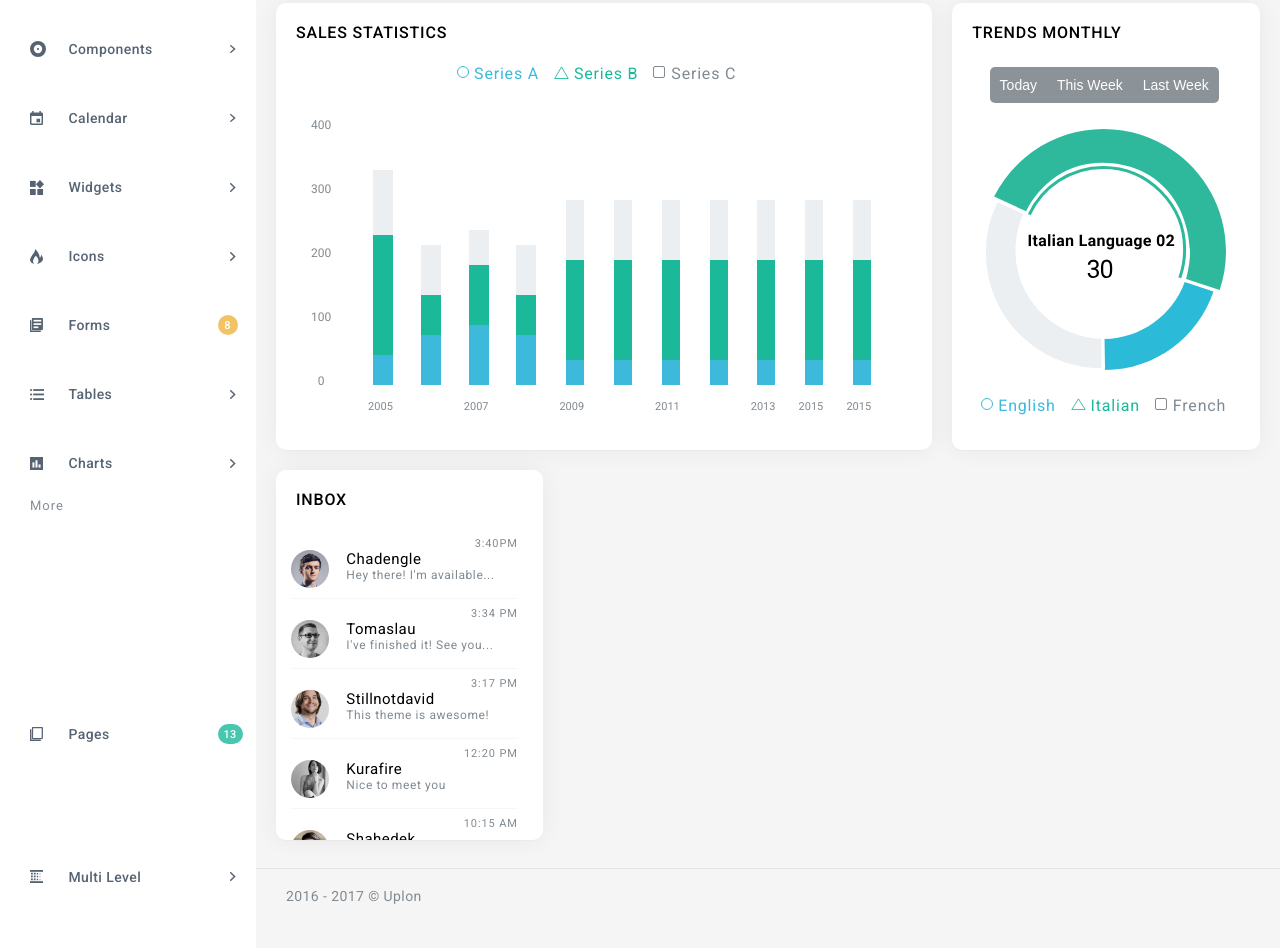
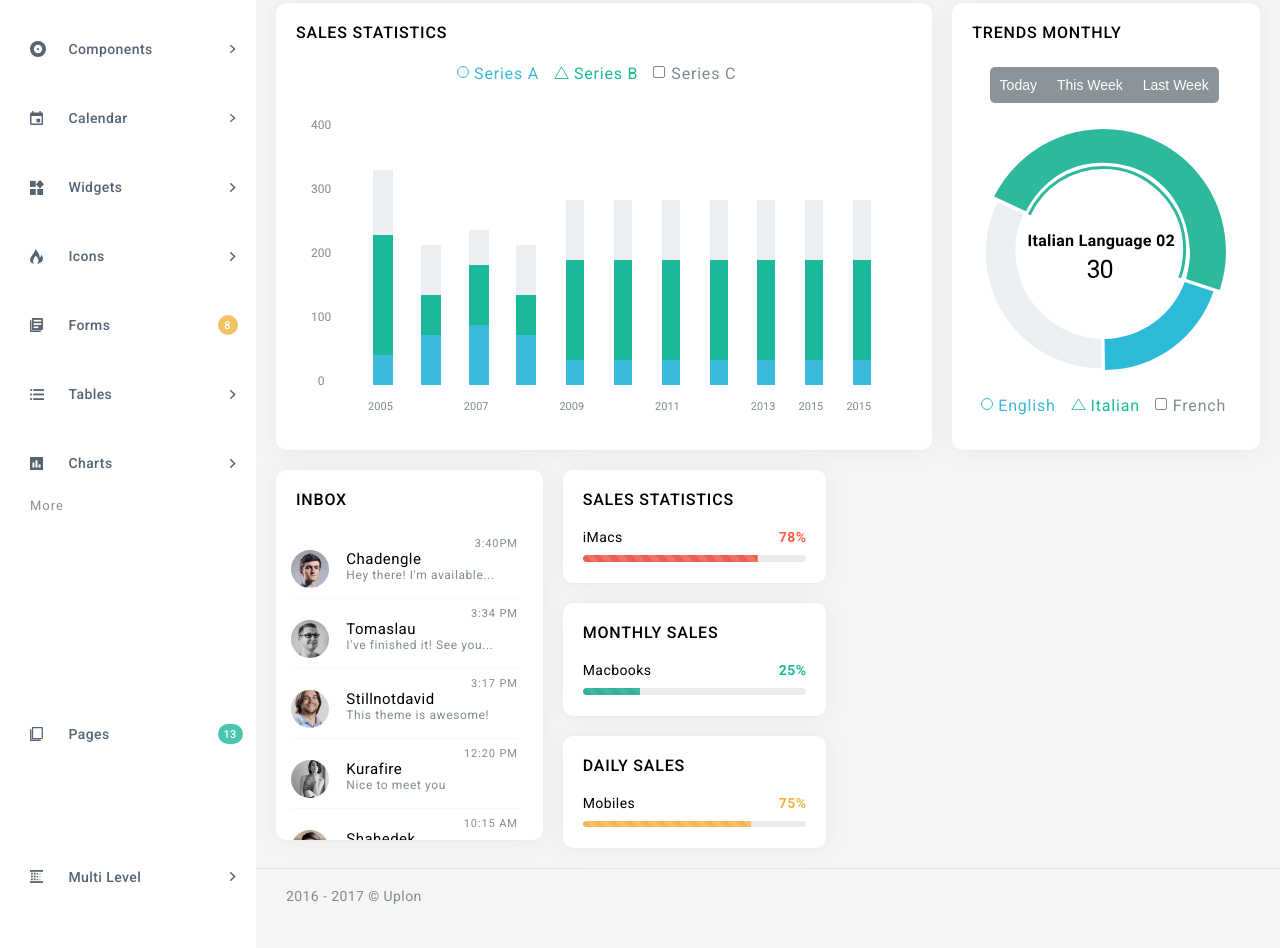
Before and after one commit to Cerebellam/07-Uplon, a plain HTML site: page index.html in a window 1280 px wide. Shown: the part 359-1307 px from the top of the page. Drawn offline with Linux system fonts and the light colour scheme; files whose address does not match are found by name.

Commit message:
Created Sales Section

```diff
--- a/Styles/styles.css
+++ b/Styles/styles.css
@@ -746,6 +746,57 @@ body{
 }
 
 
+.sales{
+    display: flex;
+    flex-wrap: wrap;
+    flex-direction: row;
+    width: 28%;
+}
+.sales .salesStats{
+    margin-bottom: 20px;
+    background: white;
+    box-shadow: 0 0 24px 0 rgba(0, 0, 0, 0.06), 0 1px 0 0 rgba(0, 0, 0, 0.02);
+    border-radius: 10px;
+
+}
+.sales .salesStats .title{
+    width: 100%;
+}
+.sales .salesStats .info{
+    display: flex;
+    flex-wrap: wrap;
+    margin-bottom: 5px;
+    padding: 0 20px;
+    width: calc(100% - 40px);
+    letter-spacing: 0.03em;
+    font-size: 14px;
+}
+.sales .salesStats .info .device{
+    width: 50%;
+}
+.sales .salesStats .info .percentage{
+    font-weight: 600;
+    text-align: right;
+    width: 50%;
+}
+.sales .salesStats .info .percentage.Pink{
+    color: #ff5d48;
+}
+.sales .salesStats .info .percentage.Green{
+    color: #1bb99a;
+}
+.sales .salesStats .info .percentage.Yellow{
+    color: #f1b53d;
+}
+
+.sales .salesStats .graph{
+    font-size: 14px;
+    font-weight: 600;
+    text-align: right;
+    width: calc(100% - 40px);
+    padding: 5px 20px;
+}
+
 
 
 .footer{
--- a/index.html
+++ b/index.html
@@ -338,9 +338,36 @@
                     </div>
                 </div>
                 <div class="sales">
-                    <div class="salesStats"></div>
-                    <div class="salesStats"></div>
-                    <div class="salesStats"></div>
+                    <div class="salesStats">
+                        <div class="title">SALES STATISTICS</div>
+                        <div class="info">
+                            <div class="device">iMacs</div>
+                            <div class="percentage Pink">78%</div>
+                        </div>
+                        <div class="graph">
+                            <img src="icons/pinkBar.svg">
+                        </div>
+                    </div>
+                    <div class="salesStats">
+                        <div class="title">MONTHLY SALES</div>
+                        <div class="info">
+                            <div class="device">Macbooks</div>
+                            <div class="percentage Green">25%</div>
+                        </div>
+                        <div class="graph">
+                            <img src="icons/greenBar.svg">
+                        </div>
+                    </div>
+                    <div class="salesStats">
+                        <div class="title">DAILY SALES</div>
+                        <div class="info">
+                            <div class="device">Mobiles</div>
+                            <div class="percentage Yellow">75%</div>
+                        </div>
+                        <div class="graph">
+                            <img src="icons/yellowBar.svg">
+                        </div>
+                    </div>
                 </div>
                 <div class="topContracts">
 
```
Also changed, not shown: icons/greenBar.svg (added), icons/pinkBar.svg (added), icons/yellowBar.svg (added).
